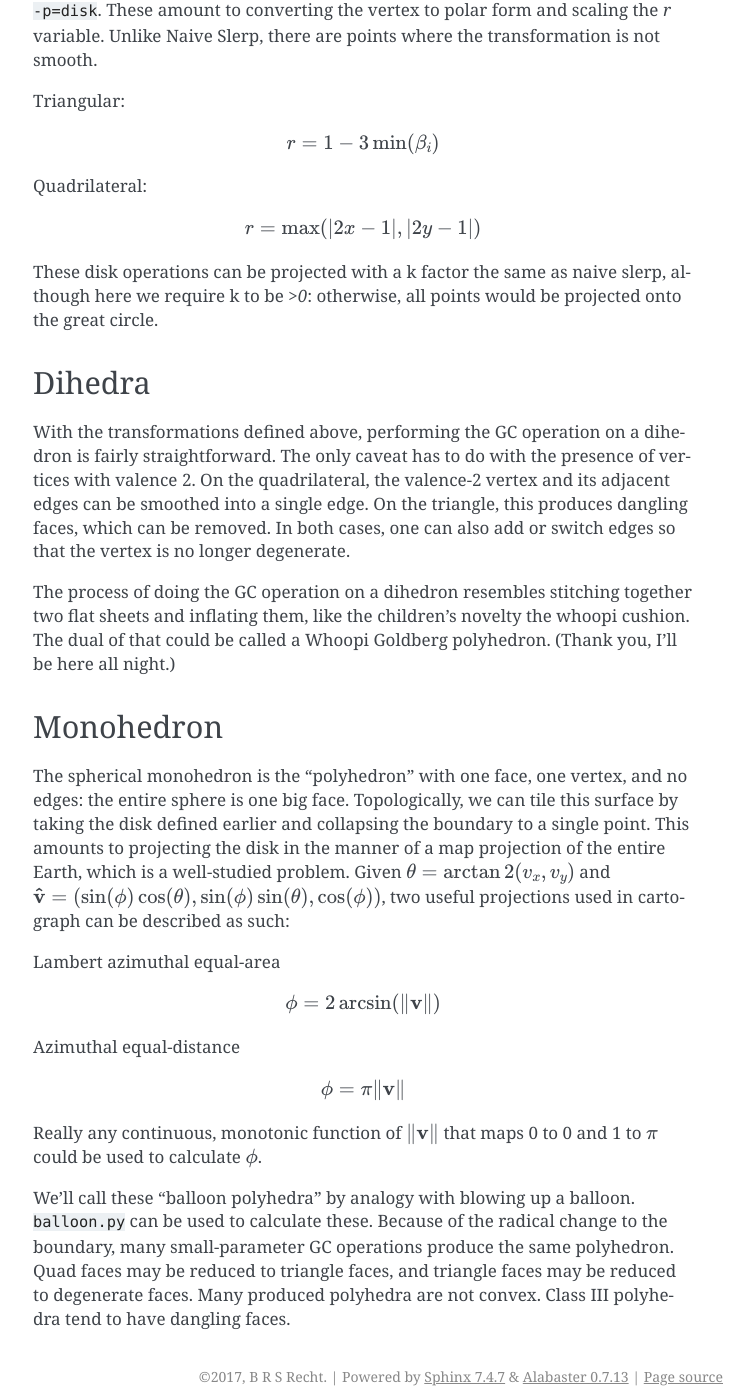
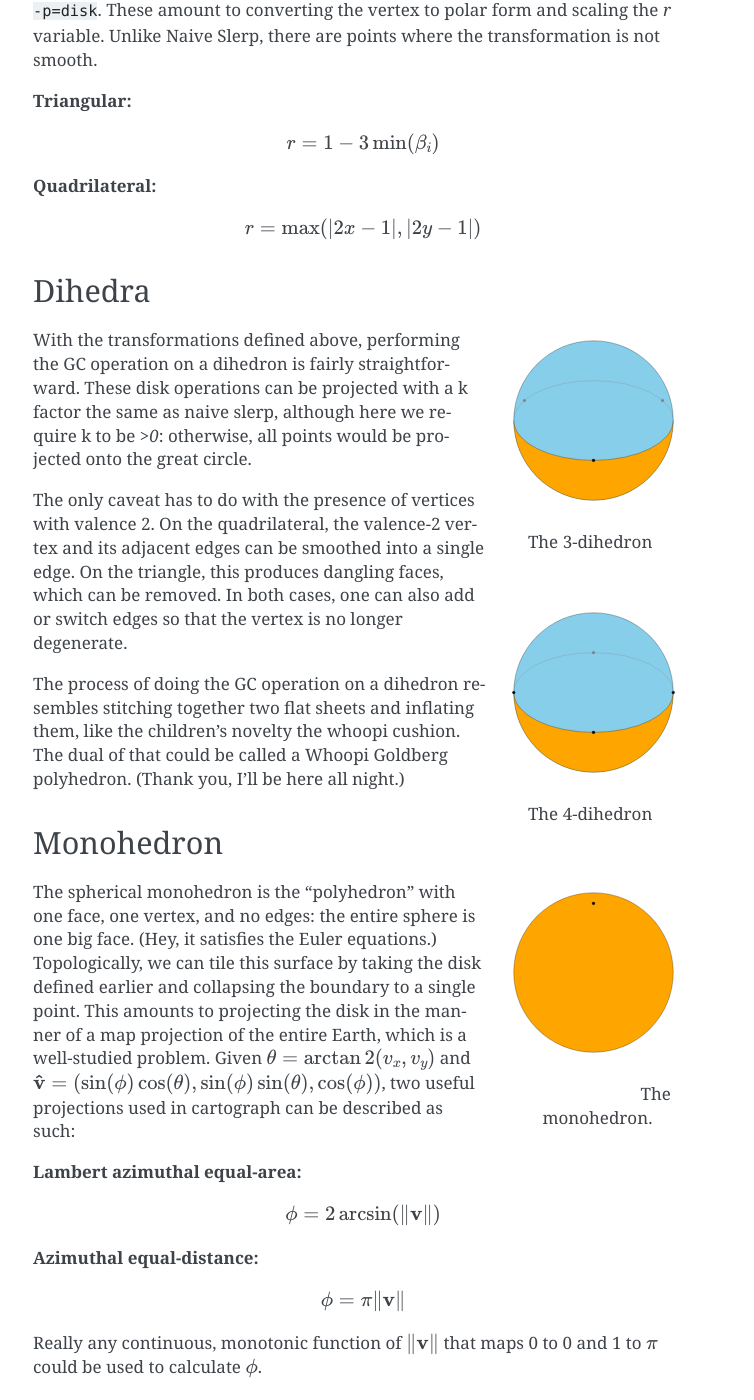
Before and after one commit to brsr/antitile, a Sphinx documentation site: the page built from docs/gco-a-improper.rst, in a window 1280 px wide and 1400 px high, scrolled down 515 px. Shown: the whole window, without its empty margins (387-1141 px from the left). Built offline with Sphinx 7.4.7, drawn with Linux system fonts in a browser that asks for light colours.

Commit message:
Docs, now with images

```diff
--- a/docs/gco-a-improper.rst
+++ b/docs/gco-a-improper.rst
@@ -16,24 +16,36 @@ There are also some disk-specific transformations, accessible with
 and scaling the `r` variable. Unlike Naive Slerp, there are points where the
 transformation is not smooth.
 
-Triangular:
+**Triangular:**
 
 .. math::
     r = 1 - 3 \min(\beta_i)
 
-Quadrilateral:
+**Quadrilateral:**
 
 .. math::
     r = \max(|2x - 1|, |2y - 1|)
 
-These disk operations can be projected with a k factor the same
-as naive slerp, although here we require k to be `>0`: otherwise,
-all points would be projected onto the great circle.
-
 Dihedra
 -------
+.. figure:: 3-dihedron.svg
+   :align: right
+   :figwidth: 25%
+
+   The 3-dihedron
+
+.. figure:: 4-dihedron.svg
+   :align: right
+   :figwidth: 25%
+
+   The 4-dihedron
+
 With the transformations defined above, performing the GC operation on a
-dihedron is fairly straightforward. The only caveat has to do with the
+dihedron is fairly straightforward. These disk operations can be projected
+with a k factor the same as naive slerp, although here we require k to be
+`>0`: otherwise, all points would be projected onto the great circle.
+
+The only caveat has to do with the
 presence of vertices with valence 2. On the quadrilateral, the valence-2
 vertex and its adjacent edges can be smoothed into a single edge. On the
 triangle, this produces dangling faces, which can be removed. In both cases,
@@ -46,8 +58,15 @@ polyhedron. (Thank you, I'll be here all night.)
 
 Monohedron
 ----------
+.. figure:: monohedron.svg
+   :align: right
+   :figwidth: 25%
+
+   The monohedron.
+
 The spherical monohedron is the "polyhedron" with one face, one vertex, and no
-edges: the entire sphere is one big face. Topologically, we can tile this
+edges: the entire sphere is one big face. (Hey, it satisfies the Euler
+equations.) Topologically, we can tile this
 surface by taking the disk defined earlier and collapsing the boundary to a
 single point. This amounts to projecting the disk in the manner of a
 map projection of the entire Earth, which is a well-studied problem. Given
@@ -55,12 +74,12 @@ map projection of the entire Earth, which is a well-studied problem. Given
 (\sin(\phi) \cos(\theta), \sin(\phi) \sin(\theta), \cos(\phi))`,
 two useful projections used in cartograph can be described as such:
 
-Lambert azimuthal equal-area
+**Lambert azimuthal equal-area:**
 
 .. math::
     \phi = 2 \arcsin(\|\mathbf v\|)
 
-Azimuthal equal-distance
+**Azimuthal equal-distance:**
 
 .. math::
     \phi = \pi \|\mathbf v\|
--- a/docs/gco-planar.rst
+++ b/docs/gco-planar.rst
@@ -64,12 +64,16 @@ The relationship between the two is simple: :math:`a + b w = a - b + bu`.
    * - Divisor `t` for prime test
      - 4
      - 3
-   * - Master polygon
+   * - Master polygon vertices
      - 0, :math:`x`, :math:`x(1+i)`, :math:`xi`
      - 0, :math:`x`, :math:`xu`
    * - Master polygon center
      - :math:`x\frac{1+i}{2}`
      - :math:`x\frac{1+u}{3}`
+   * - Example master polygon (3,2) construction
+       (center marked with white circle)
+     - .. image:: 3_2_on_square_grid.svg
+     - .. image:: 3_2_on_tri_grid.svg
 
 Elements :math:`x` and :math:`y` of a domain such that :math:`x = zy`, where
 :math:`z` is a unit, are called associates. "Normal elements" are defined so
```
Also changed, not shown: docs/3-dihedron.svg (added), docs/3_2_on_square_grid.svg (added), docs/3_2_on_tri_grid.svg (added), docs/4-dihedron.svg (added), docs/monohedron.svg (added).
